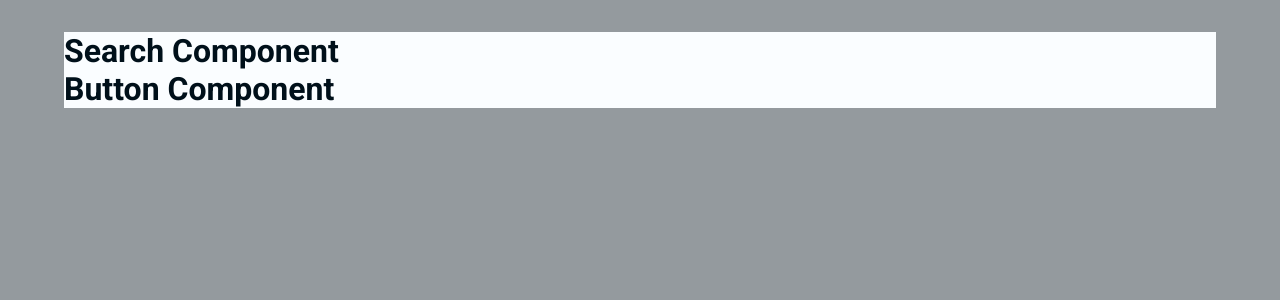
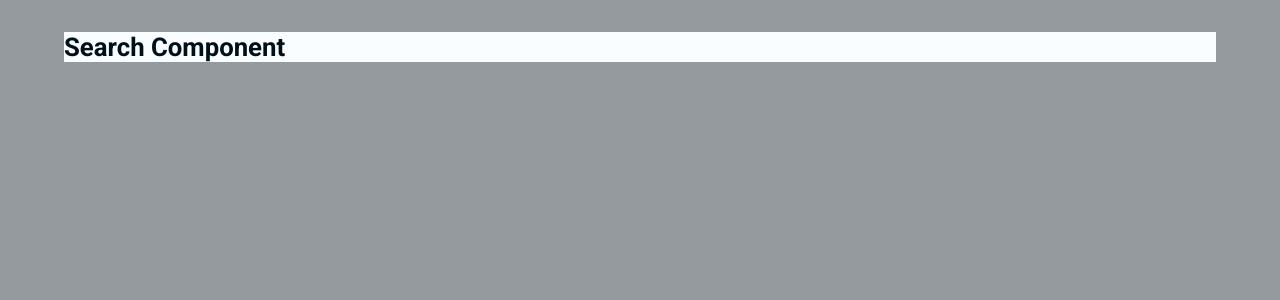
Before and after one commit to Katiao/github-repositories-explorer, a React (Create React App) app: page / in a window 1280 px wide. Shown: the top 300 px of the page. Built offline with nearby package versions, Linux system fonts and the light colour scheme.

Commit message:
Change default font size, delete Button component

```diff
--- a/src/App.js
+++ b/src/App.js
@@ -2,7 +2,6 @@ import React from "react";
 import styled from "styled-components";
 import { GithubContext } from "./context/context";
 import Search from "./components/Search";
-import Button from "./components/Button";
 import "./App.css";
 
 function App() {
@@ -12,7 +11,6 @@ function App() {
     <Wrapper>
       <div className="container">
         <Search />
-        <Button />
       </div>
     </Wrapper>
   );
--- a/src/components/Button.js
+++ /dev/null
@@ -1,11 +0,0 @@
-import React from "react";
-
-const Button = () => {
-  return (
-    <div>
-      <h1>Button Component</h1>
-    </div>
-  );
-};
-
-export default Button;
--- a/src/index.css
+++ b/src/index.css
@@ -30,5 +30,13 @@ body {
   font-family: "Roboto", sans-serif;
   background-color: var(--clr-dark-grey);
   color: var(--clr-primary-black);
-  font-size: 1rem;
+  /*to add padding here and media query for smaller screen sizes*/
+
+  /*this defines what 1 rem is.
+  Default browser font size is 16px
+	by using rem we will make the entire layout of the webpage dependent on the font-size.
+  We can now simply change the font size 	and all the measurements in rem will scale up or down accordingly.
+	1 rem = 10px; 10px/16px = 62.5%
+  */
+  font-size: 80.5%;
 }
```
